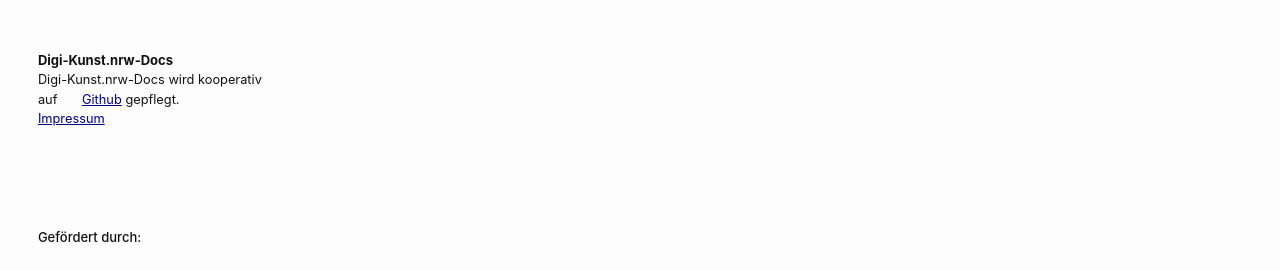
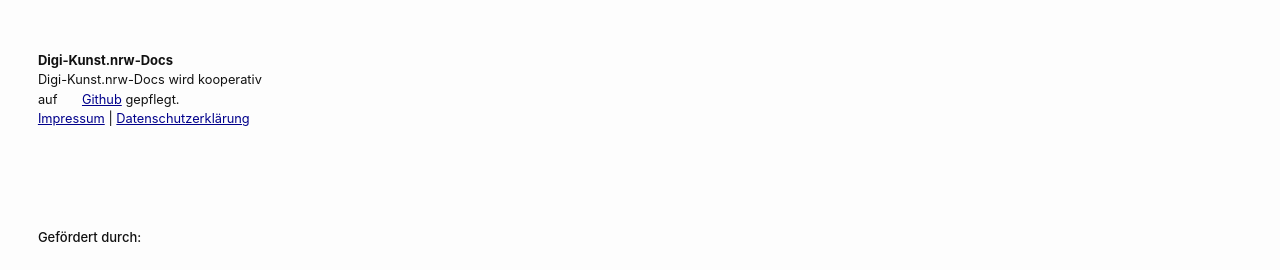
Before and after one commit to christiansievers/site-test, a Jekyll site: the page built from impressum.markdown, in a window 1280 px wide. Shown: the part 1265-1535 px from the top of the page. Built offline with Jekyll 4.4.1, drawn with Linux system fonts in a browser that asks for light colours; a script that is not in the unit is left out.

Commit message:
about umbenannt in Impressum, Datenschutzerklärung hinzugefügt

```diff
--- a/_layouts/digi-kunst-docs.html
+++ b/_layouts/digi-kunst-docs.html
@@ -69,7 +69,8 @@
         <div class="left-footer">
           <b>Digi-Kunst.nrw-Docs</b><br/>
           <span class="contact">Digi-Kunst.nrw-Docs wird kooperativ <br/>auf <a href="https://github.com/christiansievers/site-test"><svg class="svg-icon"><use xlink:href="{{ site.baseurl }}/assets/minima-social-icons.svg#github"></use></svg>Github</a> gepflegt.</span><br/>
-          <span class="contact"><a href="{{ site.baseurl }}/about">Impressum</a></span>
+          <span class="contact"><a href="{{ site.baseurl }}/impressum">Impressum</a></span> |
+          <span class="contact"><a href="{{ site.baseurl }}/datenschutzerklaerung">Datenschutzerklärung</a></span>
         </div>
         <div class="center-footer">
           <b class="center-footer-text">Gefördert durch:</b><br/>
```
Also changed, not shown: datenschutzerklaerung.markdown (added, +7 -0 lines), impressum.markdown (renamed from about.markdown).
